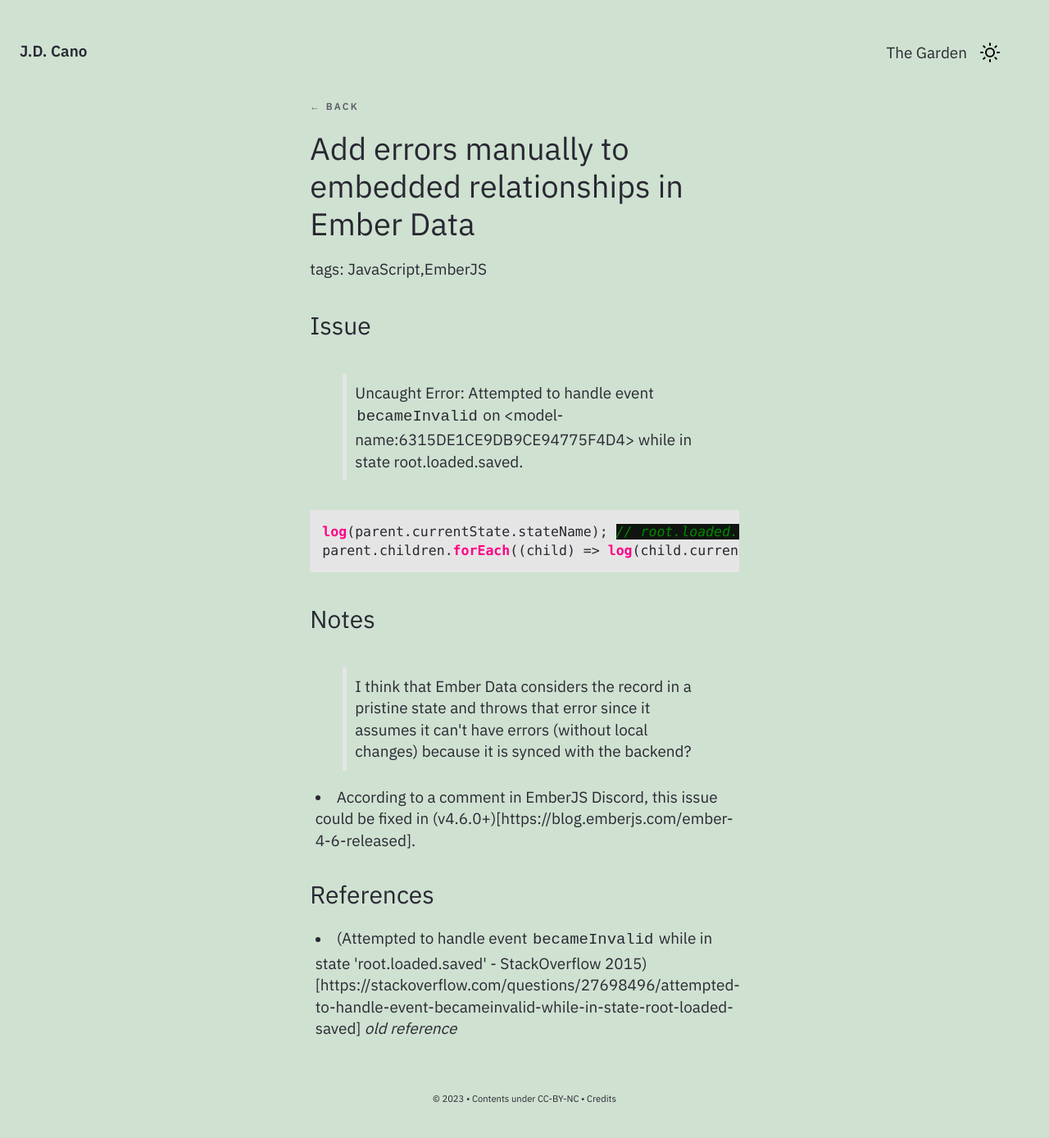
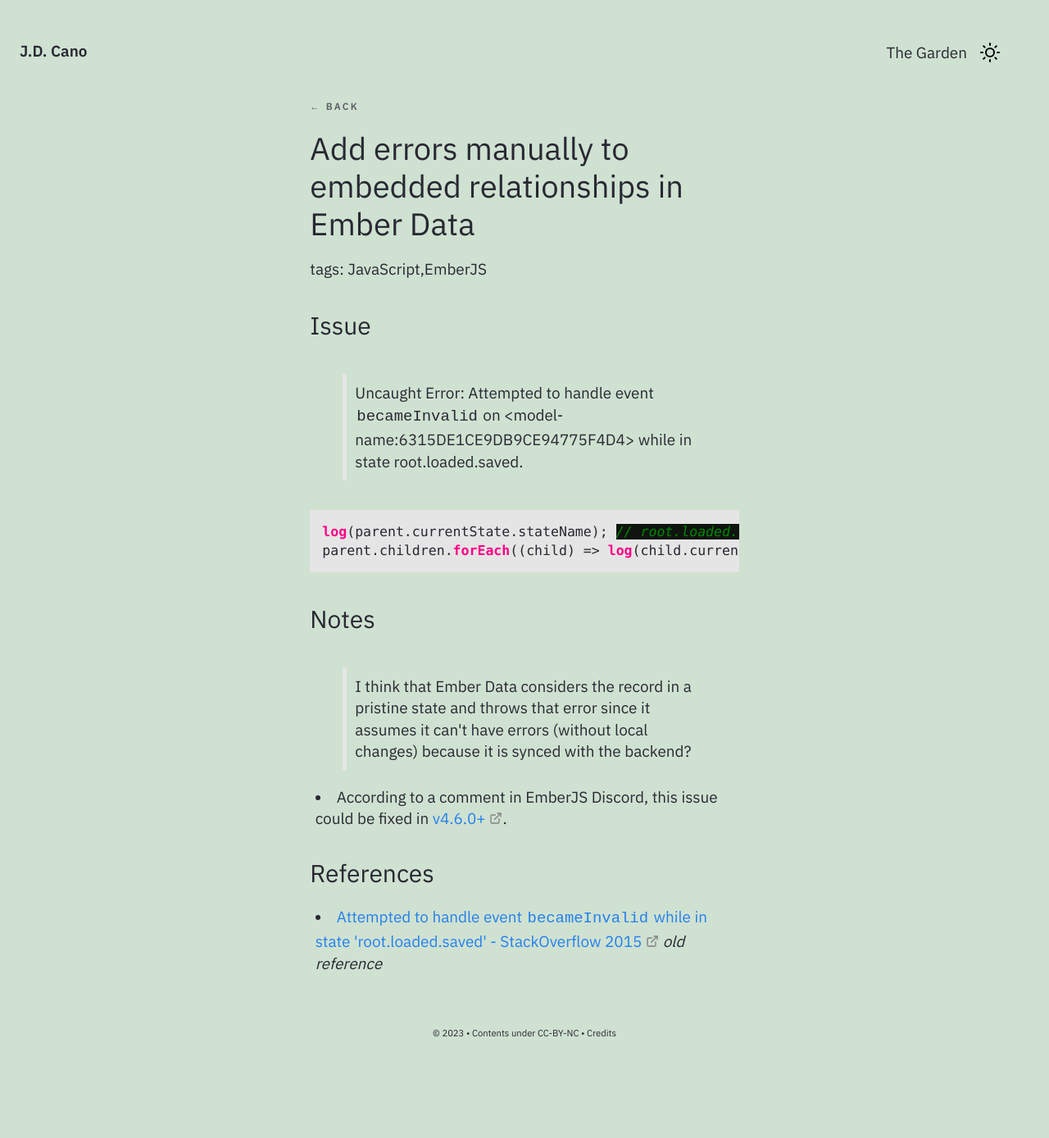
Before and after one commit to Gorzas/gorzas.github.io, a Jekyll site: the page built from _notes/Public/tech/Add errors manually to embedded relationships in Ember Data.md, in a window 1280 px wide. Shown: the whole page at 82% size. Built offline with Jekyll 4.4.1, drawn with Linux system fonts in a browser that asks for light colours; after the commit the page ends 1309 px from its top, so only the background shows below that.

Commit message:
Update Add errors manually to embedded relationships in Ember Data.md

```diff
--- a/_notes/Public/tech/Add errors manually to embedded relationships in Ember Data.md
+++ b/_notes/Public/tech/Add errors manually to embedded relationships in Ember Data.md
@@ -21,8 +21,8 @@ parent.children.forEach((child) => log(child.currentState.stateName)); // root.l
 
 > I think that Ember Data considers the record in a pristine state and throws that error since it assumes it can't have errors (without local changes) because it is synced with the backend?
 
-- According to a comment in EmberJS Discord, this issue could be fixed in (v4.6.0+)[https://blog.emberjs.com/ember-4-6-released].
+- According to a comment in EmberJS Discord, this issue could be fixed in [v4.6.0+](https://blog.emberjs.com/ember-4-6-released).
 
 ### References
 
-- (Attempted to handle event `becameInvalid` while in state 'root.loaded.saved' - StackOverflow 2015)[https://stackoverflow.com/questions/27698496/attempted-to-handle-event-becameinvalid-while-in-state-root-loaded-saved] *old reference*
+- [Attempted to handle event `becameInvalid` while in state 'root.loaded.saved' - StackOverflow 2015](https://stackoverflow.com/questions/27698496/attempted-to-handle-event-becameinvalid-while-in-state-root-loaded-saved) *old reference*
```
